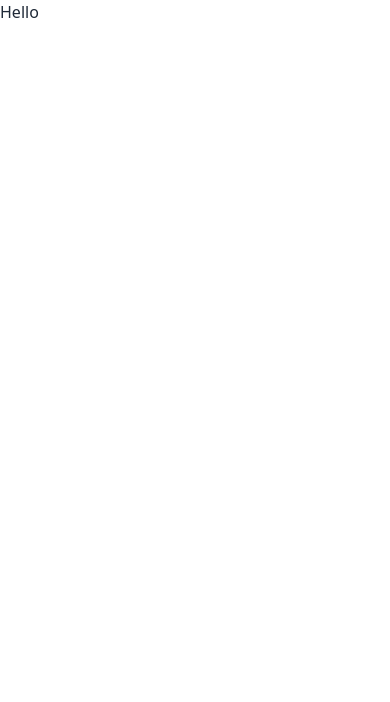
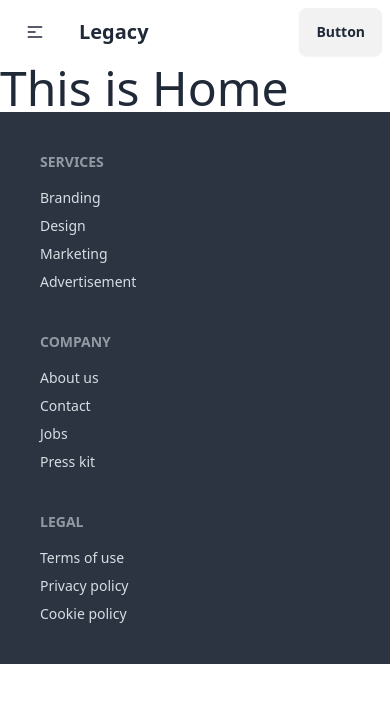
Before and after one commit to Coded-Adil/legacy-book-vibe, a React (Vite) app: page / in a window 390 px wide. Shown: the top 702 px of the page. Built offline with nearby package versions, Linux system fonts and the light colour scheme.

Commit message:
NavBar Created and router seted up

```diff
--- /dev/null
+++ b/src/components/DashBoard/DashBoard.jsx
@@ -0,0 +1,9 @@
+const DashBoard = () => {
+    return (
+        <div>
+            <h2 className="text-5xl">Dham Dham Dhash Dashboard</h2>
+        </div>
+    );
+};
+
+export default DashBoard;
--- /dev/null
+++ b/src/components/ErrorPage/ErrorPage.jsx
@@ -0,0 +1,10 @@
+const ErrorPage = () => {
+    return (
+        <div>
+            <h2 className="text-5xl">Page Not Found</h2>
+            <p>Status: 404</p>
+        </div>
+    );
+};
+
+export default ErrorPage;
--- /dev/null
+++ b/src/components/Footer/Footer.jsx
@@ -0,0 +1,28 @@
+const Footer = () => {
+    return (
+        <footer className="footer bg-neutral text-neutral-content p-10">
+            <nav>
+                <h6 className="footer-title">Services</h6>
+                <a className="link link-hover">Branding</a>
+                <a className="link link-hover">Design</a>
+                <a className="link link-hover">Marketing</a>
+                <a className="link link-hover">Advertisement</a>
+            </nav>
+            <nav>
+                <h6 className="footer-title">Company</h6>
+                <a className="link link-hover">About us</a>
+                <a className="link link-hover">Contact</a>
+                <a className="link link-hover">Jobs</a>
+                <a className="link link-hover">Press kit</a>
+            </nav>
+            <nav>
+                <h6 className="footer-title">Legal</h6>
+                <a className="link link-hover">Terms of use</a>
+                <a className="link link-hover">Privacy policy</a>
+                <a className="link link-hover">Cookie policy</a>
+            </nav>
+        </footer>
+    );
+};
+
+export default Footer;
--- /dev/null
+++ b/src/components/Home/Home.jsx
@@ -0,0 +1,9 @@
+const Home = () => {
+    return (
+        <div>
+            <h2 className="text-5xl">This is Home</h2>
+        </div>
+    );
+};
+
+export default Home;
--- /dev/null
+++ b/src/components/NavBar/NavBar.jsx
@@ -0,0 +1,45 @@
+const NavBar = () => {
+    const links = <>
+        <li><a>Home</a></li>
+        <li><a>Listed Books</a></li>
+        <li><a>Item 3</a></li>
+    </>
+    return (
+        <div className="navbar bg-base-100">
+            <div className="navbar-start">
+                <div className="dropdown">
+                    <div tabIndex={0} role="button" className="btn btn-ghost lg:hidden">
+                        <svg
+                            xmlns="http://www.w3.org/2000/svg"
+                            className="h-5 w-5"
+                            fill="none"
+                            viewBox="0 0 24 24"
+                            stroke="currentColor">
+                            <path
+                                strokeLinecap="round"
+                                strokeLinejoin="round"
+                                strokeWidth="2"
+                                d="M4 6h16M4 12h8m-8 6h16" />
+                        </svg>
+                    </div>
+                    <ul
+                        tabIndex={0}
+                        className="menu menu-sm dropdown-content bg-base-100 rounded-box z-[1] mt-3 w-52 p-2 shadow">
+                        {links}
+                    </ul>
+                </div>
+                <a className="btn btn-ghost text-xl">Legacy</a>
+            </div>
+            <div className="navbar-center hidden lg:flex">
+                <ul className="menu menu-horizontal px-1">
+                    {links}
+                </ul>
+            </div>
+            <div className="navbar-end">
+                <a className="btn">Button</a>
+            </div>
+        </div>
+    );
+};
+
+export default NavBar;
--- a/src/components/Root/Root.jsx
+++ b/src/components/Root/Root.jsx
@@ -1,7 +1,13 @@
+import { Outlet } from "react-router-dom";
+import Footer from "../Footer/Footer";
+import NavBar from "../NavBar/NavBar";
+
 const Root = () => {
     return (
         <div>
-            <h2>Hello</h2>
+            <NavBar></NavBar>
+            <Outlet></Outlet>
+            <Footer></Footer>
         </div>
     );
 };
--- a/src/main.jsx
+++ b/src/main.jsx
@@ -6,11 +6,25 @@
 } from "react-router-dom";
 import './index.css'
 import Root from './components/Root/Root';
+import ErrorPage from './components/ErrorPage/ErrorPage';
+import Home from './components/Home/Home';
+import DashBoard from './components/DashBoard/DashBoard';
 
 const router = createBrowserRouter([
   {
     path: "/",
     element: <Root></Root>,
+    errorElement: <ErrorPage></ErrorPage>,
+    children: [
+      {
+        path: '/',
+        element: <Home></Home>
+      },
+      {
+        path: 'dashboard',
+        element: <DashBoard></DashBoard>
+      }
+    ]
   },
 ]);
 
```
